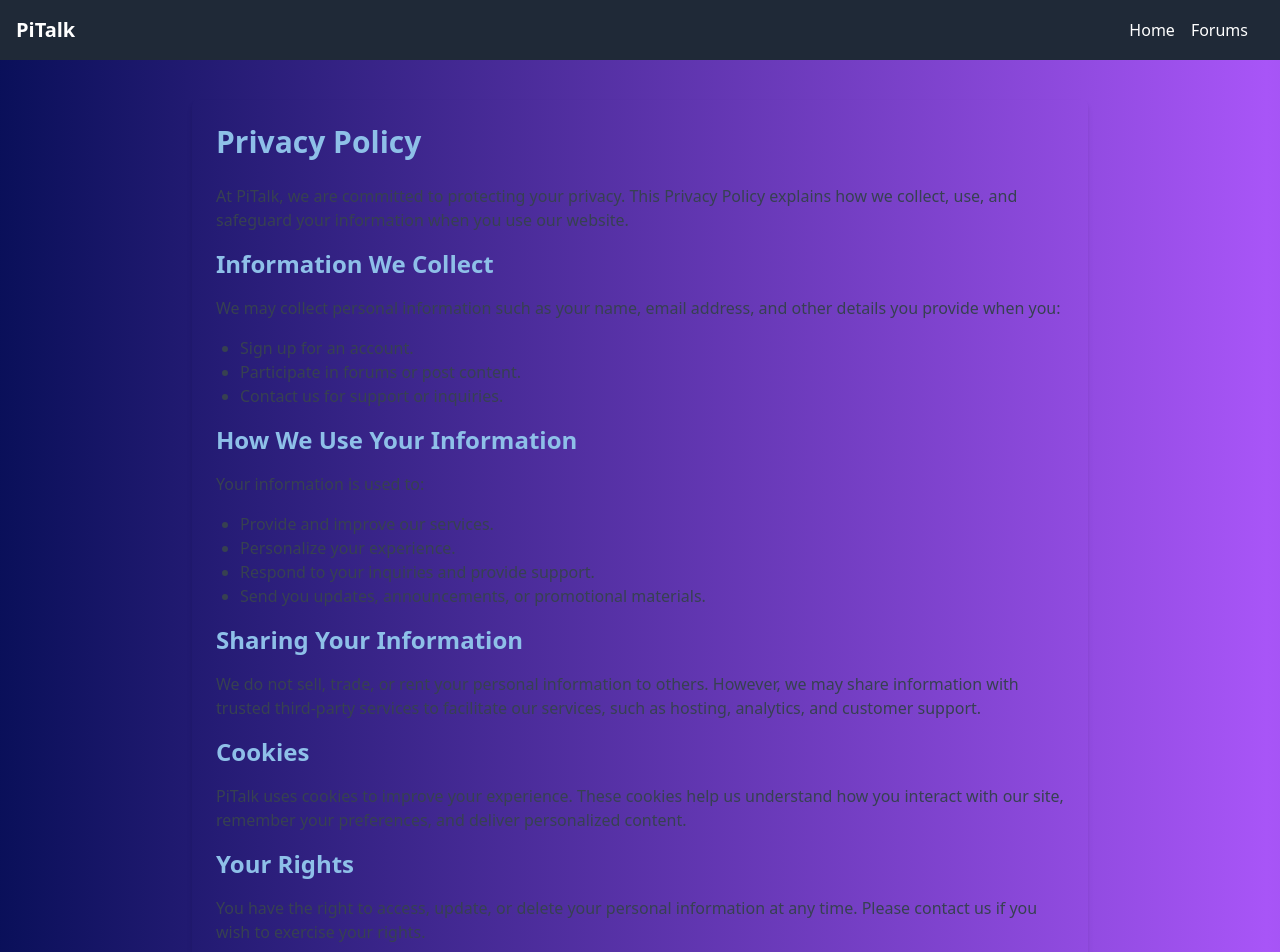
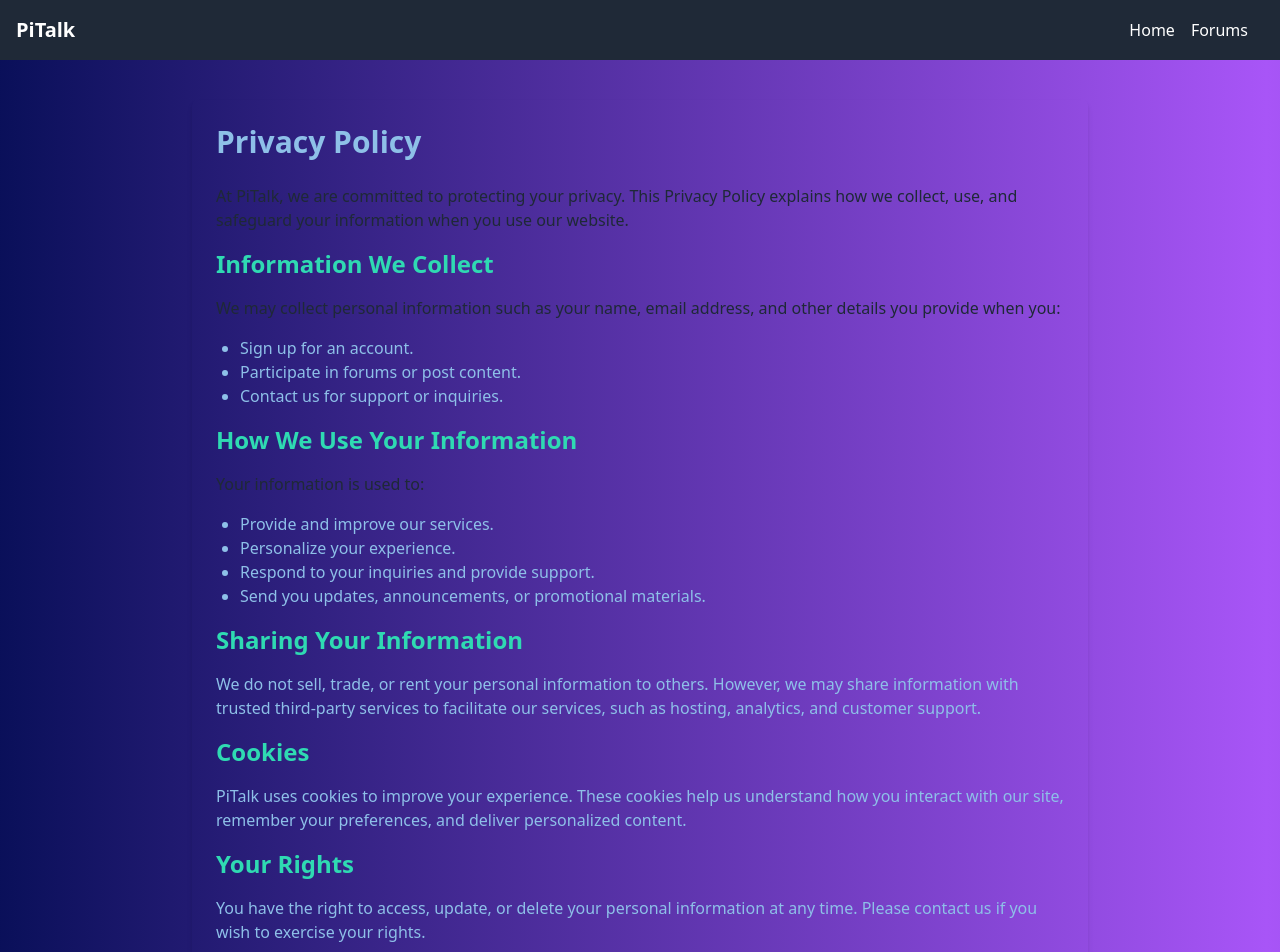
Before and after one commit to adityakashyap5047/PiTalk, a Next.js app: page /privacy-policy in a window 1280 px wide. Shown: the top 952 px of the page. Built offline with nearby package versions, Linux system fonts and the light colour scheme.

Commit message:
complete the privacy policy page

```diff
--- a/app/privacy-policy/page.js
+++ b/app/privacy-policy/page.js
@@ -5,48 +5,48 @@
     <div className="bg-gradient-linear from-[#080F58] via-purple-500 to-[#080F58] bg-[length:200%_200%] animate-bg-gradient text-gray-800 py-10 px-4">
       <div className="container mx-auto max-w-4xl shadow-md rounded-md p-6">
         <h1 className="text-3xl font-bold text-[#8ec0e8] mb-6">Privacy Policy</h1>
-        <p className="mb-4 text-gray-700">
+        <p className="mb-4 text-gray-800">
           At PiTalk, we are committed to protecting your privacy. This Privacy Policy explains how we collect, use, and safeguard your information when you use our website.
         </p>
 
-        <h2 className="text-2xl font-semibold text-[#8ec0e8] mb-4">Information We Collect</h2>
-        <p className="mb-4 text-gray-700">
+        <h2 className="text-2xl font-semibold text-[#2fdab2] mb-4">Information We Collect</h2>
+        <p className="mb-4 text-gray-800">
           We may collect personal information such as your name, email address, and other details you provide when you:
         </p>
-        <ul className="list-disc pl-6 mb-4 text-gray-700">
+        <ul className="list-disc pl-6 mb-4 text-[#8ec0e8]">
           <li>Sign up for an account.</li>
           <li>Participate in forums or post content.</li>
           <li>Contact us for support or inquiries.</li>
         </ul>
 
-        <h2 className="text-2xl font-semibold text-[#8ec0e8] mb-4">How We Use Your Information</h2>
-        <p className="mb-4 text-gray-700">
+        <h2 className="text-2xl font-semibold text-[#2fdab2] mb-4">How We Use Your Information</h2>
+        <p className="mb-4 text-gray-800">
           Your information is used to:
         </p>
-        <ul className="list-disc pl-6 mb-4 text-gray-700">
+        <ul className="list-disc pl-6 mb-4 text-[#8ec0e8]">
           <li>Provide and improve our services.</li>
           <li>Personalize your experience.</li>
           <li>Respond to your inquiries and provide support.</li>
           <li>Send you updates, announcements, or promotional materials.</li>
         </ul>
 
-        <h2 className="text-2xl font-semibold text-[#8ec0e8] mb-4">Sharing Your Information</h2>
-        <p className="mb-4 text-gray-700">
+        <h2 className="text-2xl font-semibold text-[#2fdab2] mb-4">Sharing Your Information</h2>
+        <p className="mb-4 text-[#8ec0e8]">
           We do not sell, trade, or rent your personal information to others. However, we may share information with trusted third-party services to facilitate our services, such as hosting, analytics, and customer support.
         </p>
 
-        <h2 className="text-2xl font-semibold text-[#8ec0e8] mb-4">Cookies</h2>
-        <p className="mb-4 text-gray-700">
+        <h2 className="text-2xl font-semibold text-[#2fdab2] mb-4">Cookies</h2>
+        <p className="mb-4 text-[#8ec0e8]">
           PiTalk uses cookies to improve your experience. These cookies help us understand how you interact with our site, remember your preferences, and deliver personalized content.
         </p>
 
-        <h2 className="text-2xl font-semibold text-[#8ec0e8] mb-4">Your Rights</h2>
-        <p className="mb-4 text-gray-700">
+        <h2 className="text-2xl font-semibold text-[#2fdab2] mb-4">Your Rights</h2>
+        <p className="mb-4 text-[#8ec0e8]">
           You have the right to access, update, or delete your personal information at any time. Please contact us if you wish to exercise your rights.
         </p>
 
-        <h2 className="text-2xl font-semibold text-[#8ec0e8] mb-4">Changes to This Policy</h2>
-        <p className="mb-4 text-gray-700">
+        <h2 className="text-2xl font-semibold text-[#2fdab2] mb-4">Changes to This Policy</h2>
+        <p className="mb-4 text-[#8ec0e8]">
           We may update this Privacy Policy from time to time. Any changes will be posted on this page with an updated effective date.
         </p>
 
@@ -60,3 +60,8 @@
 };
 
 export default PrivacyPolicy;
+
+export const metadata = {
+  title: 'Privacy Policy - PiTalk',
+  description: 'Learn how we collect, use, and safeguard your information when you use our website.',
+};
```
